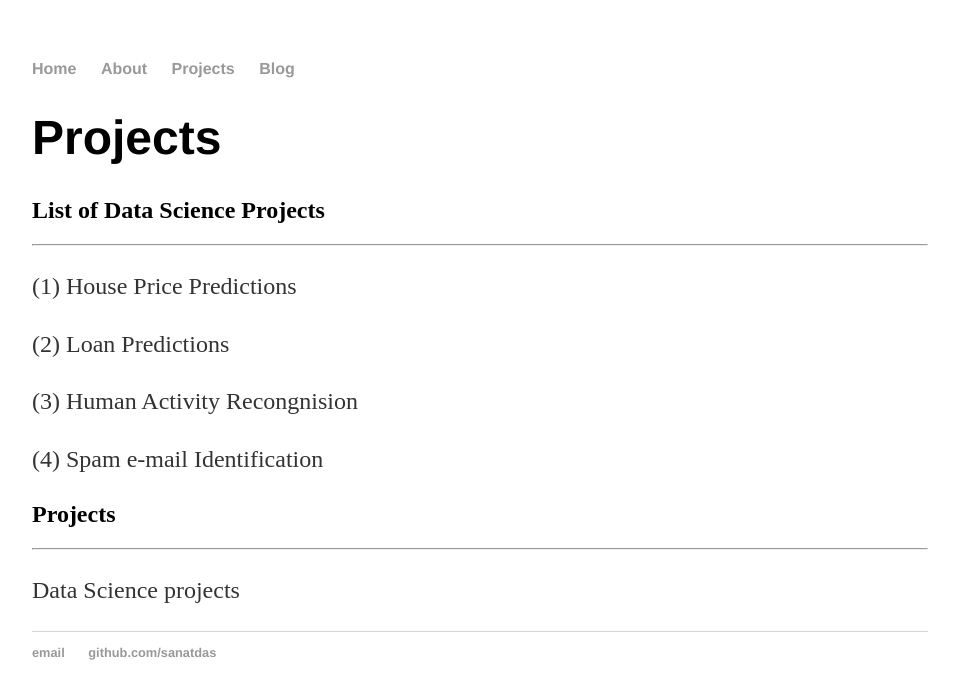
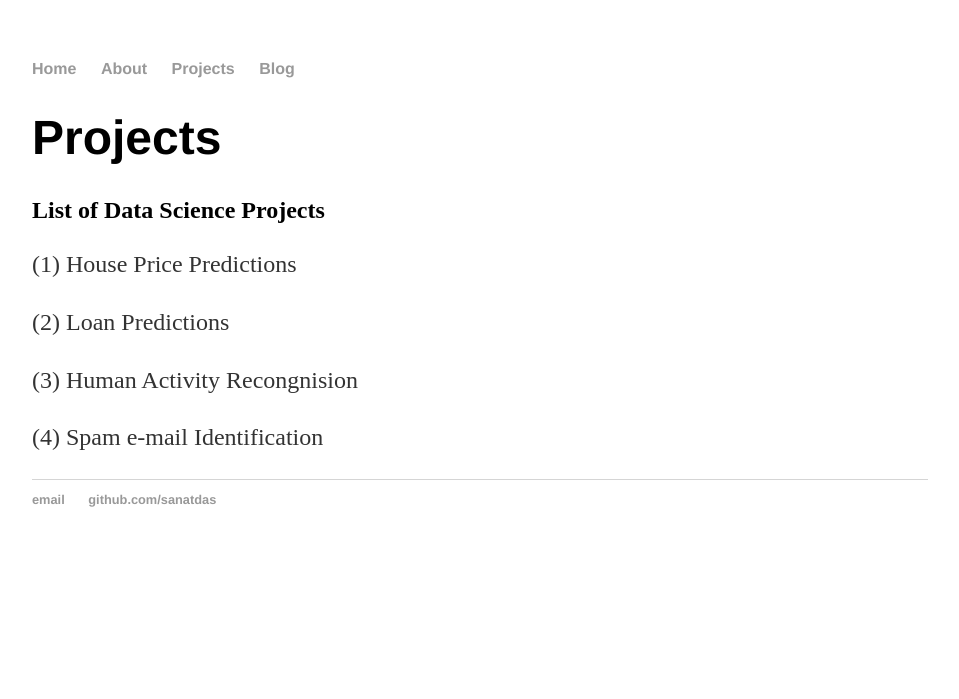
Before and after one commit to sanatdas/sanatdas1.github.io, a Jekyll site: the page built from projects/index.html, in a window 1280 px wide. Shown: the top 699 px of the page, without its empty margins (160-1119 px from the left). Built offline with Jekyll 4.4.1, drawn with Linux system fonts in a browser that asks for light colours; Markdown is read by kramdown in place of the engine named in the settings.

Commit message:
Update index.html

```diff
--- a/projects/index.html
+++ b/projects/index.html
@@ -5,20 +5,8 @@ title: Projects
  <h1>{{ page.title }}</h1>
  <div class="col-lg-8 col-lg-offset-2 text-center">
 	<h2 class="section-heading">List of Data Science Projects</h2>
-        <hr class="light">
 		<p> (1) House Price Predictions </p>
 		<p> (2) Loan Predictions </p>
 		<p> (3) Human Activity Recongnision </p>
 		<p> (4) Spam e-mail Identification </p>
 </div>
-  <section class="no-padding" id="projects">
-      <div class="container">
-          <div class="row">
-              <div class="col-lg-12 text-center">
-                  <h2 class="section-heading">Projects</h2>
-                  <hr class="primary">
-                  <p>Data Science projects</p>
-              </div>
-          </div>
-      </div>
-</section>
```
